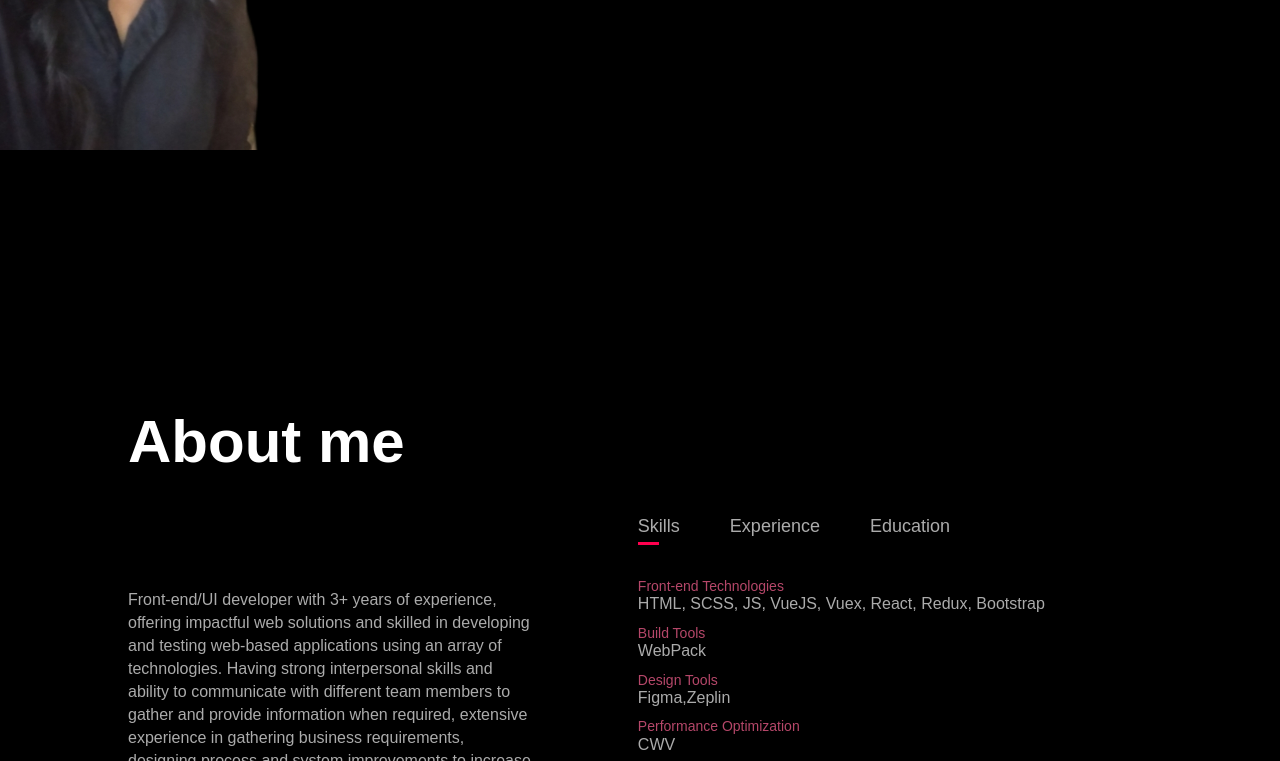
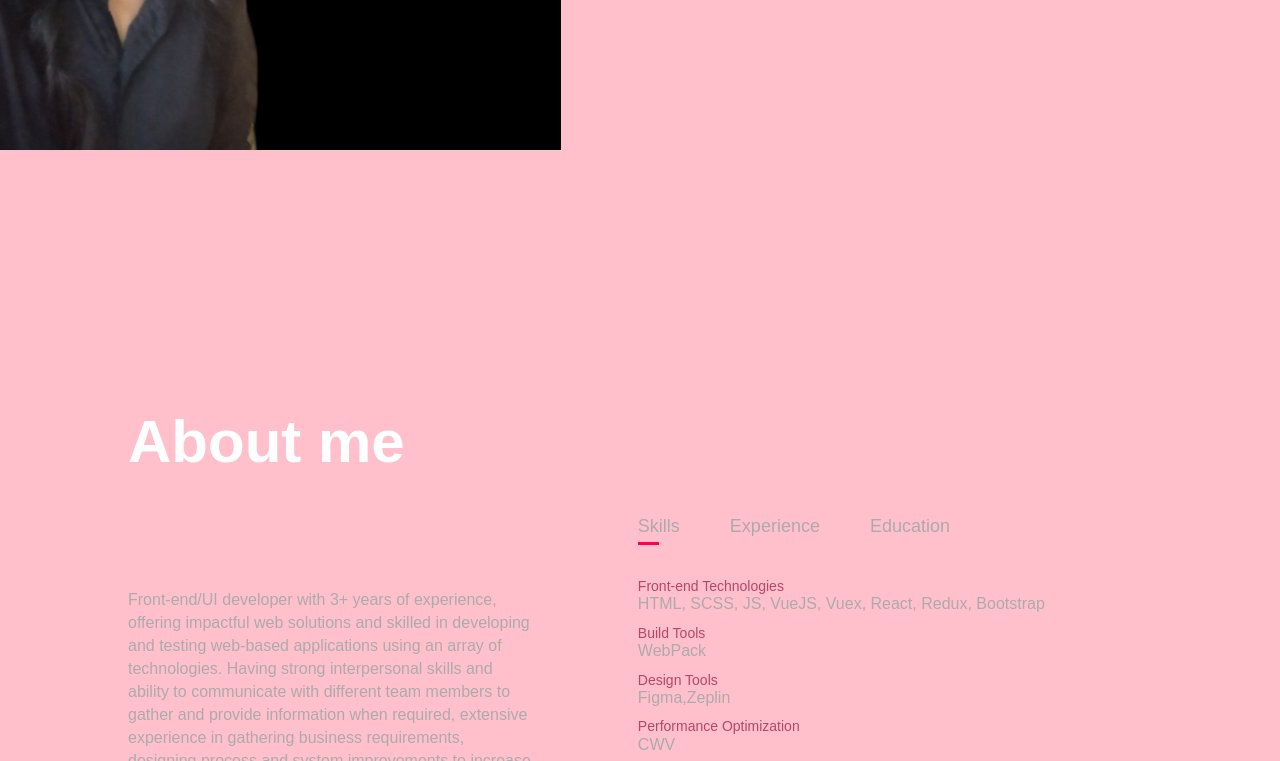
Before and after one commit to RamaniVishnu/Portfolio, a plain HTML site: page index.html in a window 1280 px wide. Shown: the part 523-1284 px from the top of the page. Drawn offline with nearby package versions, Linux system fonts and the light colour scheme.

Commit message:
Update styling.css
testing update

```diff
--- a/styling.css
+++ b/styling.css
@@ -9,7 +9,7 @@ html {
 }
 
 body{
-background: #000000;
+background: pink;
 color: #fff;
 
 }
```
